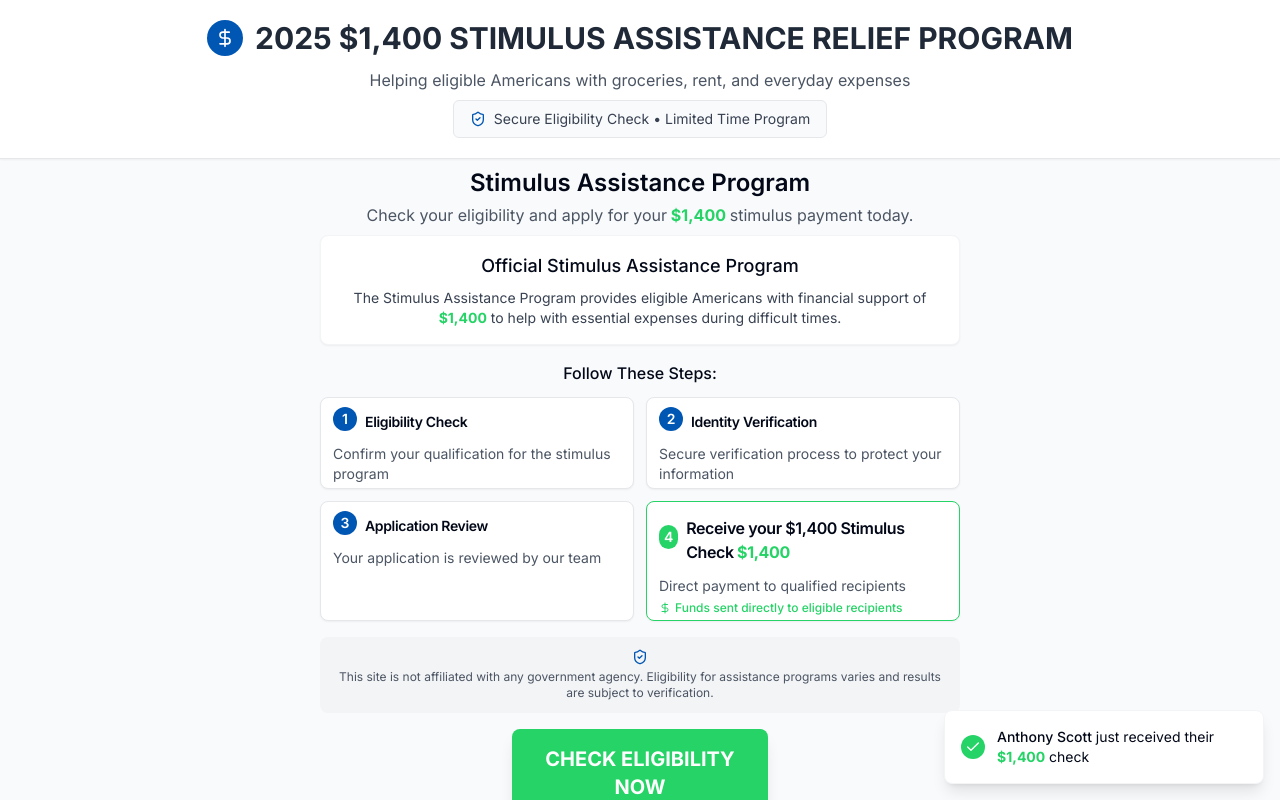
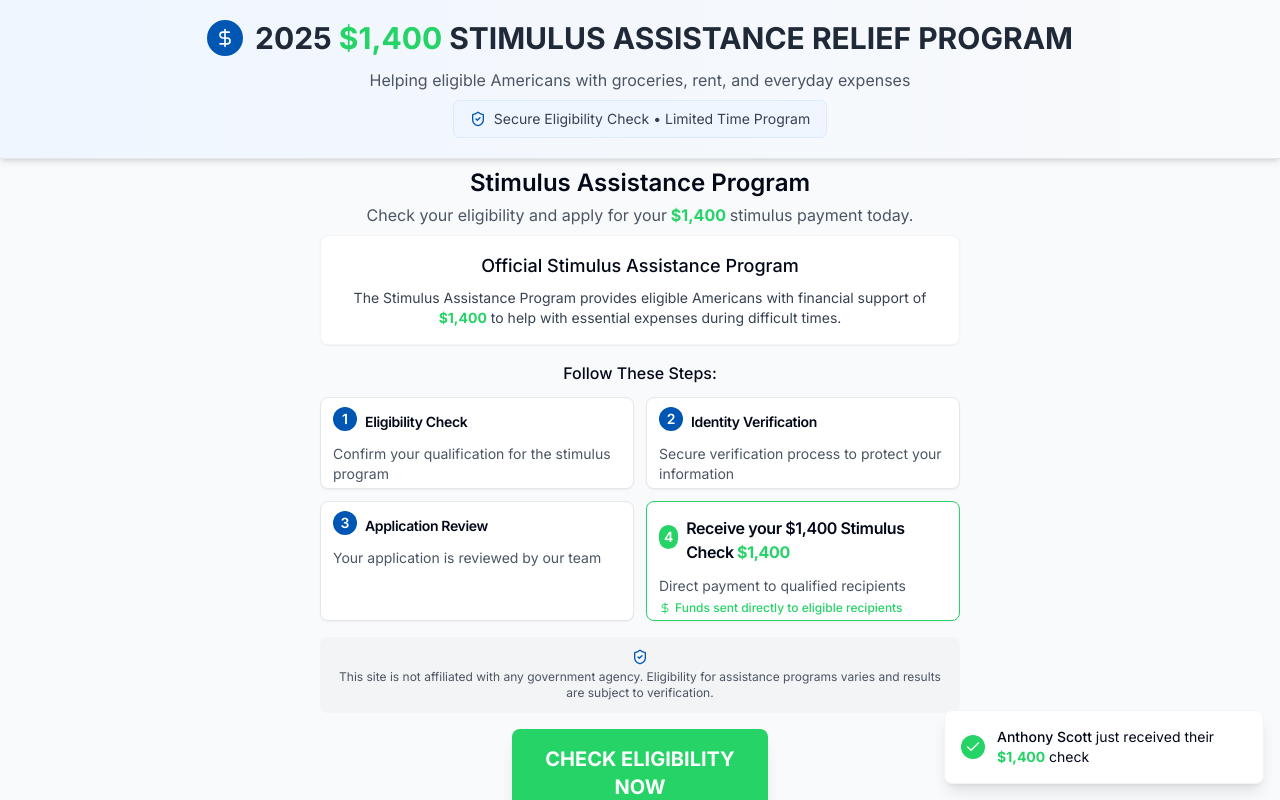
Before and after one commit to countybaz/stimulusrelief, a React (Vite) app: page / in a window 1280 px wide. Shown: the top 800 px of the page. Built offline with nearby package versions, Linux system fonts and the light colour scheme.

Commit message:
Refactor: Improve header appearance
The header text was updated to look more like a header, and the "$1,400" was highlighted in green.

```diff
--- a/src/components/Header.tsx
+++ b/src/components/Header.tsx
@@ -4,7 +4,7 @@ import { DollarSign, ShieldCheck } from 'lucide-react';
 
 const Header = () => {
   return (
-    <header className="bg-white border-b border-gray-200 py-5 px-4 shadow-sm">
+    <header className="bg-gradient-to-r from-blue-50 to-gray-50 border-b border-gray-200 py-5 px-4 shadow-md">
       <div className="container mx-auto">
         <div className="flex flex-col items-center">
           <div className="flex items-center justify-center mb-2">
@@ -12,7 +12,7 @@ const Header = () => {
               <DollarSign className="h-5 w-5 text-white" />
             </div>
             <h1 className="text-xl sm:text-2xl md:text-3xl font-bold text-center font-sans text-gray-800">
-              2025 $1,400 STIMULUS ASSISTANCE RELIEF PROGRAM
+              2025 <span className="text-stimulus-green">$1,400</span> STIMULUS ASSISTANCE RELIEF PROGRAM
             </h1>
           </div>
 
@@ -20,7 +20,7 @@ const Header = () => {
             Helping eligible Americans with groceries, rent, and everyday expenses
           </p>
 
-          <div className="mt-2 flex items-center bg-gray-50 px-4 py-2 rounded-md text-sm border border-gray-200">
+          <div className="mt-2 flex items-center bg-blue-50 px-4 py-2 rounded-md text-sm border border-blue-100">
             <ShieldCheck className="h-4 w-4 mr-2 text-stimulus-blue" />
             <span className="text-gray-700">Secure Eligibility Check • Limited Time Program</span>
           </div>
```
